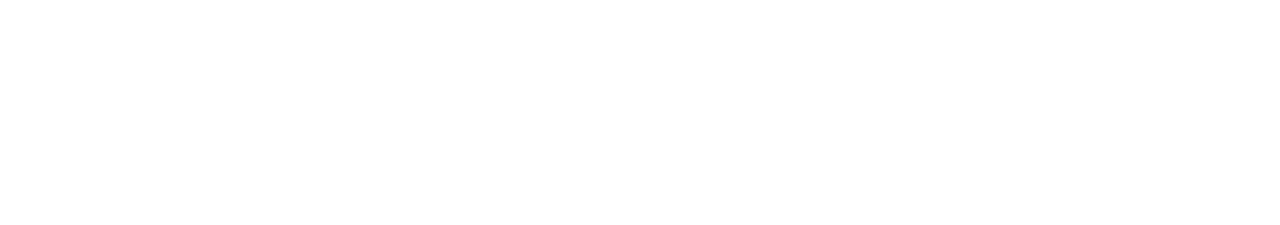
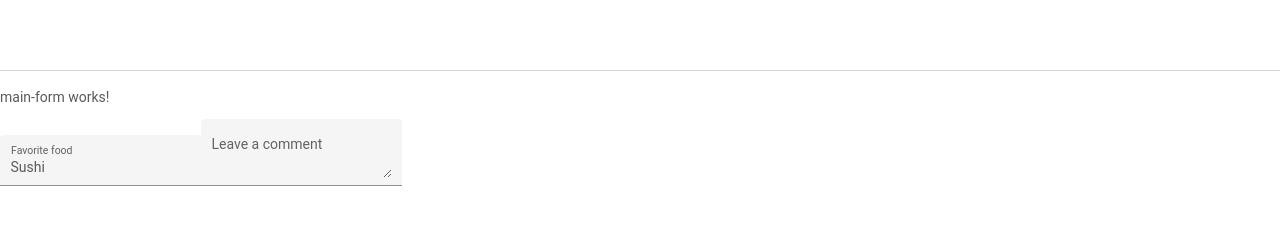
Before and after one commit to stevenguyen18595/Todo-list, an Angular app: page / in a window 1280 px wide. Shown: the part 335-560 px from the top of the page. Built offline with nearby package versions, Linux system fonts and the light colour scheme.

Commit message:
add main form component to app

```diff
--- a/src/app/app.component.html
+++ b/src/app/app.component.html
@@ -19,5 +19,6 @@
       </div>
   </div>
   <!-- Header End -->
-
+<hr>
+<app-main-form></app-main-form>
 <router-outlet></router-outlet>
```
